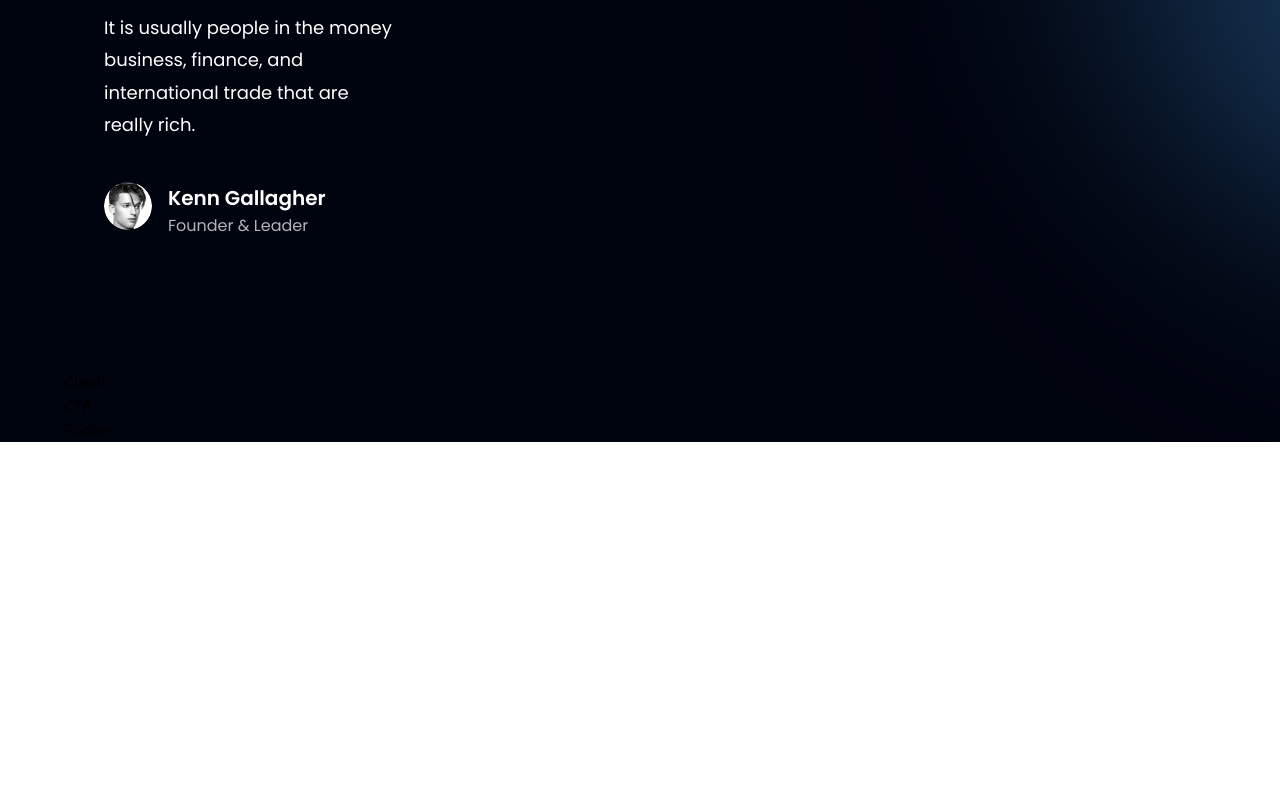
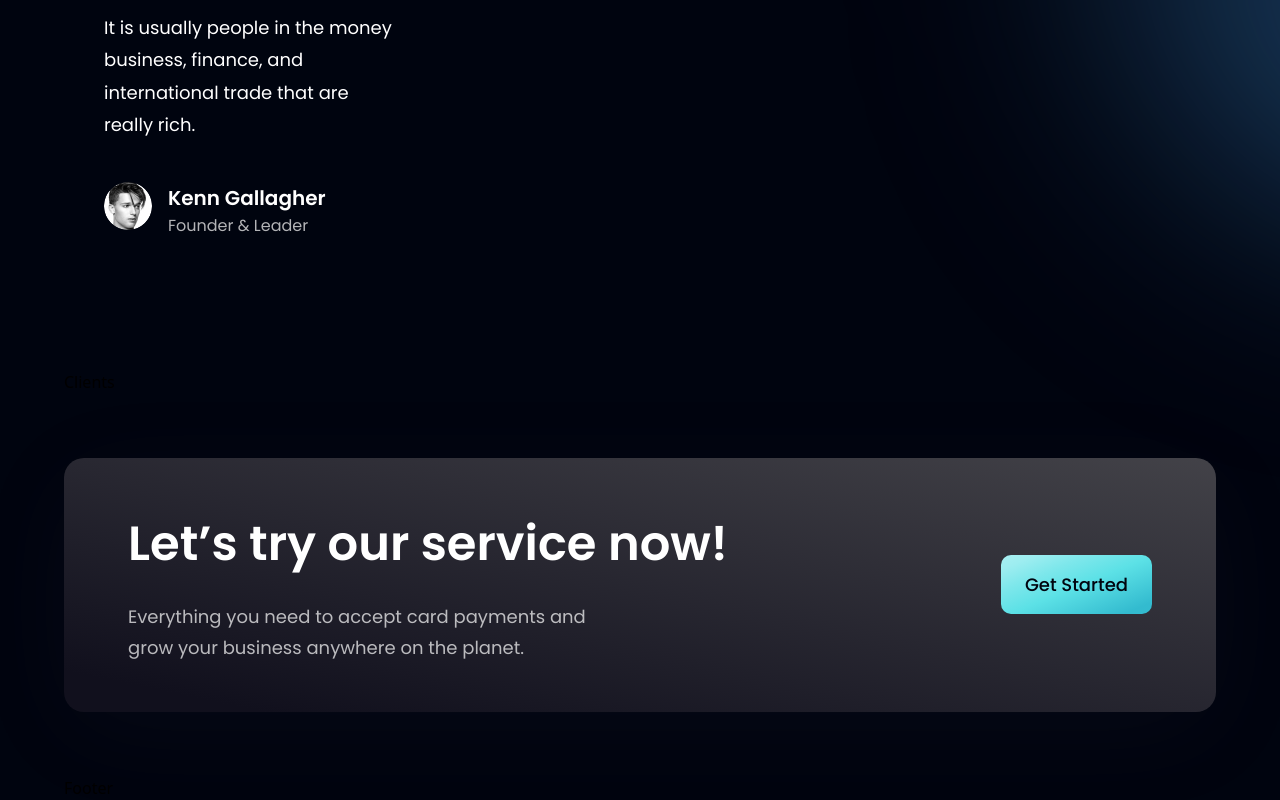
Before and after one commit to herisusantoarismann/react-landingpage, a React (Create React App) app: page / in a window 1280 px wide. Shown: the part 3639-4439 px from the top of the page. Before the commit the page ends 4081 px from the top, so only its background shows below. Built offline with nearby package versions, Linux system fonts and the light colour scheme.

Commit message:
Add cta component

```diff
--- a/src/App.tsx
+++ b/src/App.tsx
@@ -3,13 +3,10 @@
   Navbar,
   Billing,
   Bisuness,
-  Button,
   CardDeal,
   Clients,
   CTA,
-  FeedbackCard,
   Footer,
-  GetStarted,
   Hero,
   Stats,
   Testimonials,
--- a/src/components/CTA.tsx
+++ b/src/components/CTA.tsx
@@ -1,7 +1,25 @@
 import React from "react";
+import styles from "../style";
+import Button from "./Button";
 
 const CTA = () => {
-  return <div>CTA</div>;
+  return (
+    <section
+      className={`${styles.flexCenter} ${styles.marginY} ${styles.padding} sm:flex-row flex-col bg-black-gradient-2 rounded-[20px] box-shadow`}
+    >
+      <div className="flex-1 flex flex-col">
+        <h2 className={styles.heading2}>Let’s try our service now!</h2>
+        <p className={`${styles.paragraph} max-w-[470px] mt-5`}>
+          Everything you need to accept card payments and grow your business
+          anywhere on the planet.
+        </p>
+      </div>
+
+      <div className={`${styles.flexCenter} sm:ml-10 ml-0 sm:mt-0 mt-10`}>
+        <Button />
+      </div>
+    </section>
+  );
 };
 
 export default CTA;
```
